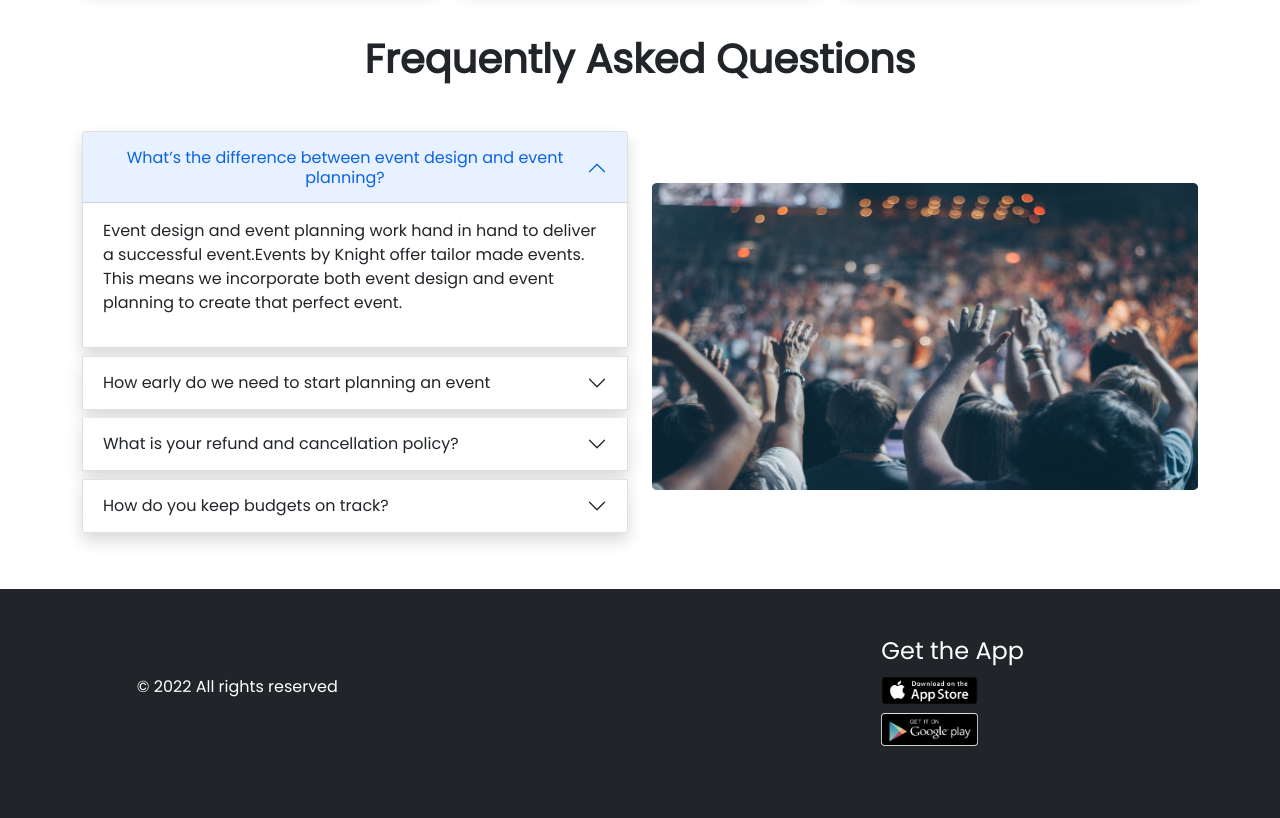
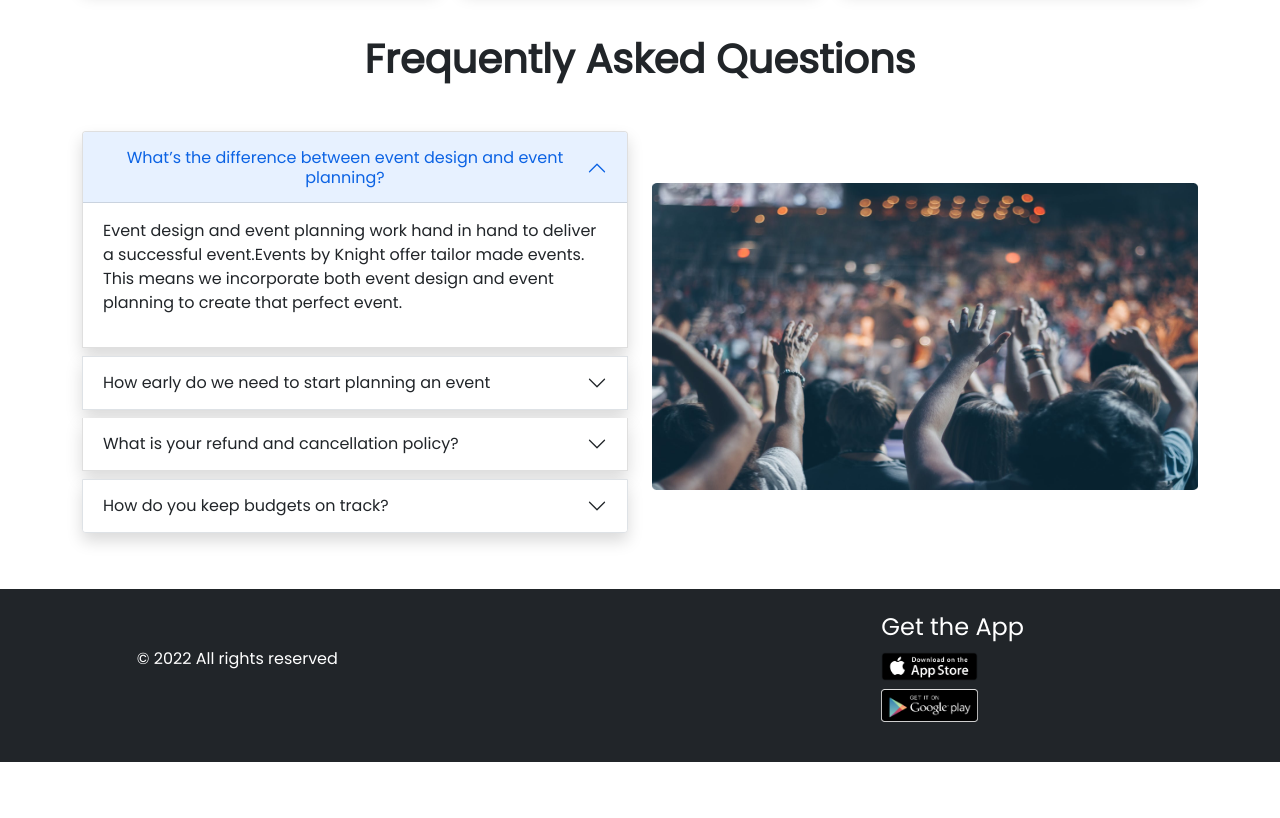
Before and after one commit to rejakazi02/Convention-Center, a plain HTML site: page index.html in a window 1280 px wide. Shown: the part 1963-2781 px from the top of the page. After the commit the page ends 2725 px from the top, so only its background shows below. Drawn offline with nearby package versions, Linux system fonts and the light colour scheme.

```diff
--- a/index.html
+++ b/index.html
@@ -461,7 +461,7 @@
  <section class="container-fluid mt-5 bg-dark text-white">
   <div class="row">
     <div class="d-sm-flex ">
-      <div class=" my-5 col d-sm-flex align-items-center justify-content-center">
+      <div class=" my-4 col d-sm-flex align-items-center justify-content-center">
 
         <ul>
           <p class="">© 2022  All rights reserved</p>
@@ -470,7 +470,7 @@
       <div class=" col d-flex align-items-center justify-content-center">
 
       </div>
-      <div class=" my-5 col d-sm-flex align-items-center justify-content-center">
+      <div class=" my-4 col d-sm-flex align-items-center justify-content-center">
         <ul>
 
           <h4>Get the App </h4>
@@ -479,7 +479,7 @@
             class=" fs-5 fw-bold text-decoration-none py-2 "><img class="img-fluid w-25" src="images/app.png" alt=""></a>
           <br>
             <a href=""
-            class=" fs-5 fw-bold text-decoration-none py-4 my-5  "><img class="img-fluid w-25 my-2 border-0" src="images/gapp.png" alt=""></a>
+            class=" fs-5 fw-bold text-decoration-none py-4 mt-5  "><img class="img-fluid w-25 mt-2 border-0" src="images/gapp.png" alt=""></a>
 
 
         </ul>
```
